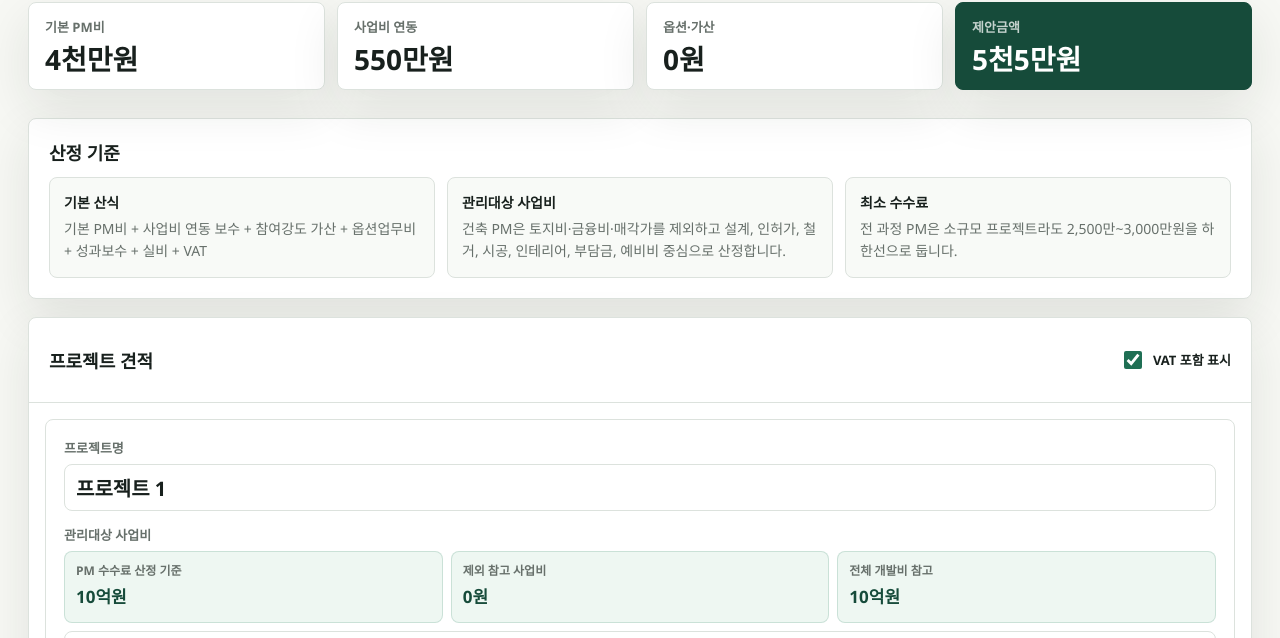
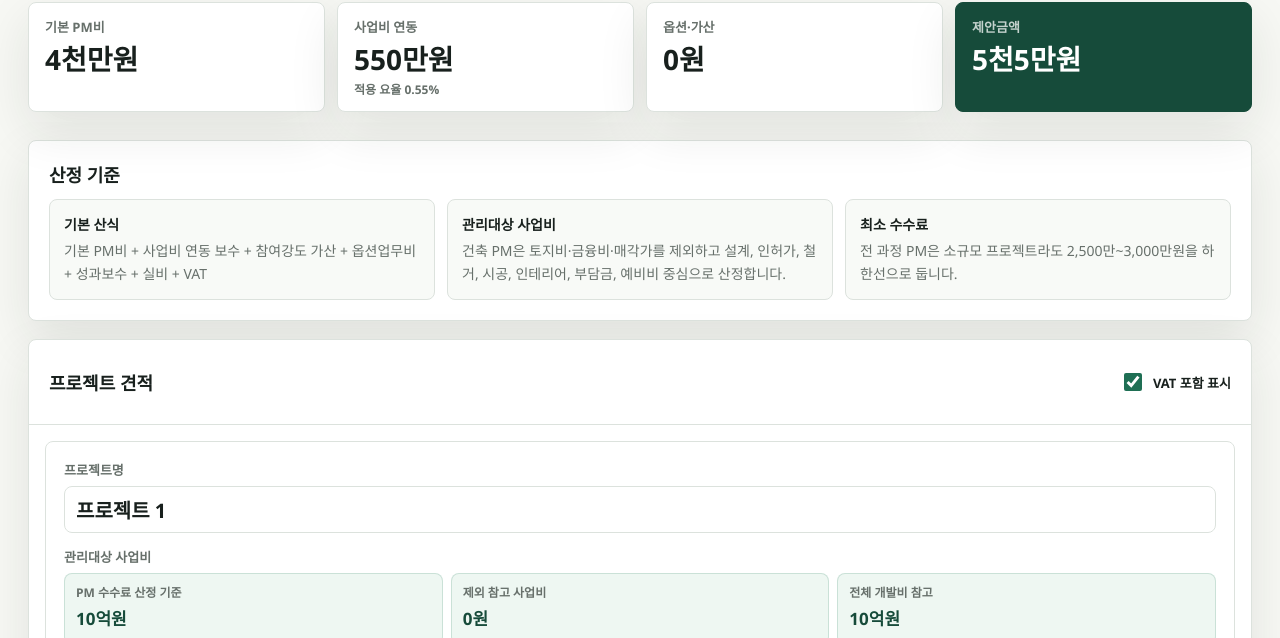
Before and after one commit to bigplannermkt-max/bigplannerPM, a plain HTML site: page index.html in a window 1280 px wide. Shown: the part 162-800 px from the top of the page. Drawn offline with Linux system fonts and the light colour scheme.

Commit message:
Show linked fee rate in summary

```diff
--- a/index.html
+++ b/index.html
@@ -26,6 +26,7 @@
         <article class="summary-tile">
           <span>사업비 연동</span>
           <strong id="stickyLinkedAmount">0원</strong>
+          <small id="stickyLinkedRate">적용 요율 0%</small>
         </article>
         <article class="summary-tile">
           <span>옵션·가산</span>
--- a/script.js
+++ b/script.js
@@ -472,6 +472,7 @@ const elements = {
   template: document.querySelector("#projectTemplate"),
   stickyBaseAmount: document.querySelector("#stickyBaseAmount"),
   stickyLinkedAmount: document.querySelector("#stickyLinkedAmount"),
+  stickyLinkedRate: document.querySelector("#stickyLinkedRate"),
   stickyOptionAmount: document.querySelector("#stickyOptionAmount"),
   stickyGrandAmount: document.querySelector("#stickyGrandAmount"),
 };
@@ -754,6 +755,7 @@ function updateSummary(result) {
 
   elements.stickyBaseAmount.textContent = formatWon(result.baseFee);
   elements.stickyLinkedAmount.textContent = formatWon(result.linkedFee);
+  elements.stickyLinkedRate.textContent = `적용 요율 ${formatPercent(result.linkedRate)}`;
   elements.stickyOptionAmount.textContent = formatWon(result.optionFee);
   elements.stickyGrandAmount.textContent = formatWon(result.subtotal + vat);
 }
--- a/styles.css
+++ b/styles.css
@@ -146,13 +146,23 @@ label span {
   line-height: 1.1;
 }
 
+.summary-tile small {
+  display: block;
+  margin-top: 7px;
+  color: var(--muted);
+  font-size: 12px;
+  font-weight: 800;
+  line-height: 1.3;
+}
+
 .summary-tile.accent {
   color: #fff;
   background: var(--green-dark);
   border-color: var(--green-dark);
 }
 
-.summary-tile.accent span {
+.summary-tile.accent span,
+.summary-tile.accent small {
   color: rgba(255, 255, 255, 0.75);
 }
 
```
